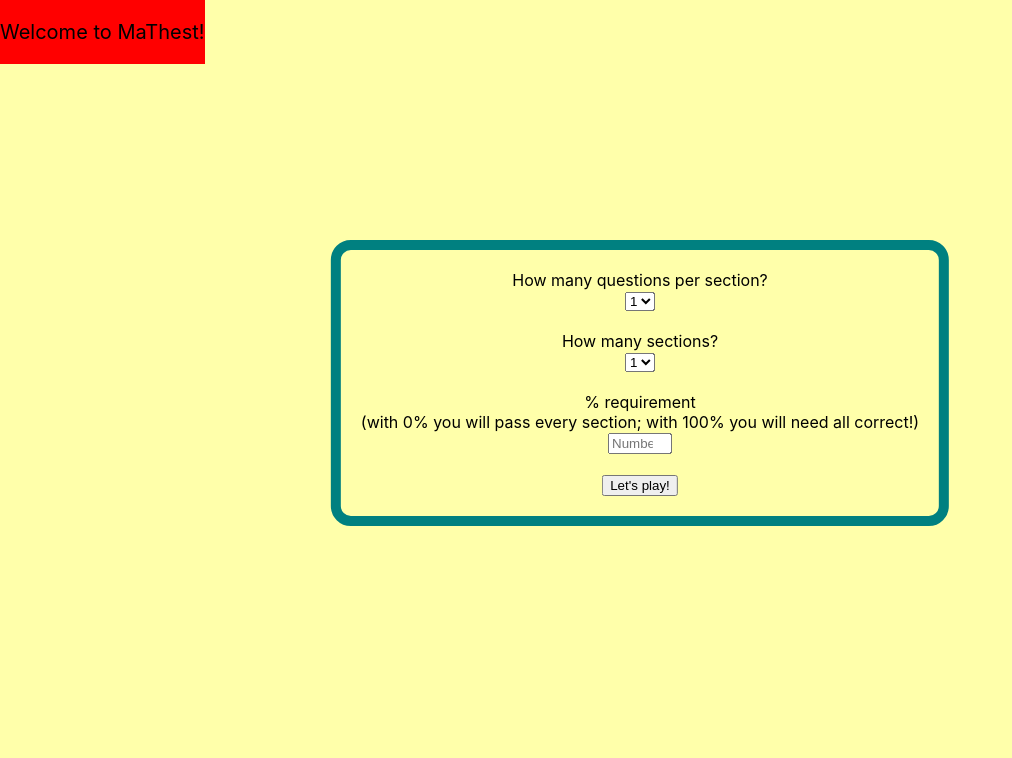
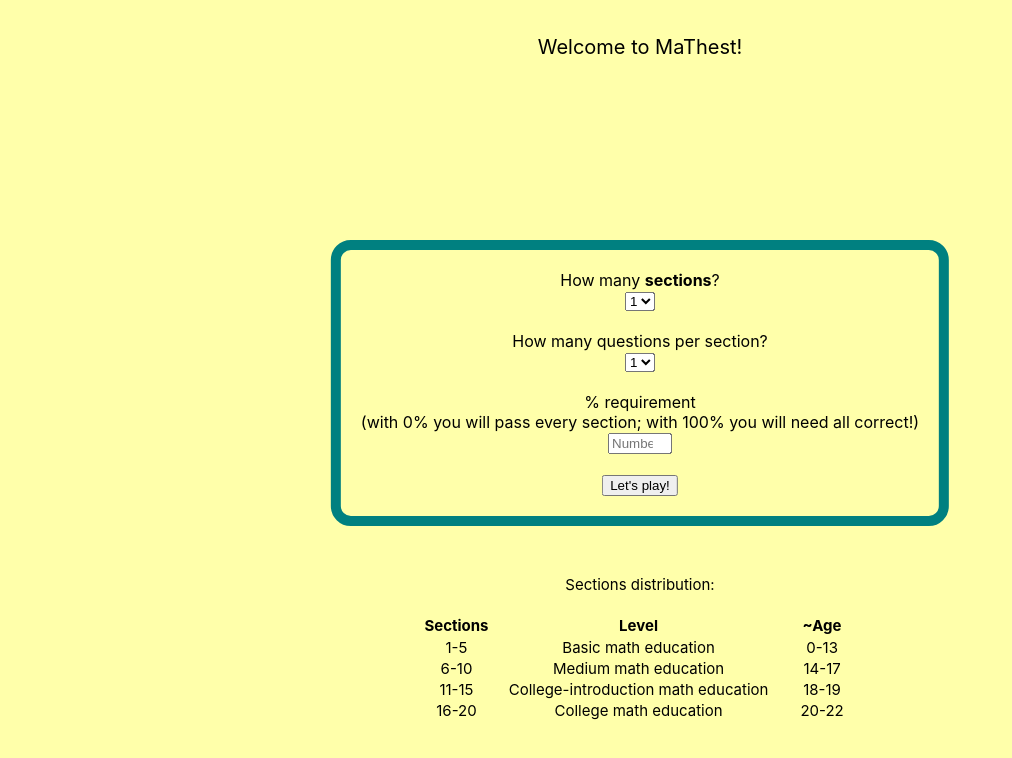
Before and after one commit to Niko12121/MaThest, a React (Create React App) app: page / in a window 1280 px wide. Shown: the top 758 px of the page, without its empty margins (0-1012 px from the left). Built offline with nearby package versions, Linux system fonts and the light colour scheme.

Commit message:
text explaining sections, 20 sections

```diff
--- a/src/App.js
+++ b/src/App.js
@@ -1,11 +1,13 @@
 import Header from "./components/header/header";
 import Form from "./components/form/form";
+import Explain from "./components/explain/explain";
 
 function App() {
   return (
     <div>
       <Header />
       <Form />
+      <Explain />
     </div>
   );
 }
--- /dev/null
+++ b/src/components/explain/explain.css
@@ -0,0 +1,23 @@
+#explain {
+    position: relative;
+    display: block;
+    top: calc(30vh + 320px);
+    text-align: center;
+    padding-bottom: 10px;
+}
+
+#explain-text {
+    padding-left: 10%;
+    padding-right: 10%;
+    text-align: center;
+    font-size: 15px;
+}
+
+#explain-table {
+    margin-left: auto;
+    margin-right: auto;
+}
+
+#explain-table td {
+    padding: 0 15px;
+  }
--- /dev/null
+++ b/src/components/explain/explain.js
@@ -0,0 +1,16 @@
+import React from 'react';
+import './explain.css';
+
+class Explain extends React.Component {
+    render() {
+        return <div id="explain"><p id="explain-text">Sections distribution:<br></br><br></br><table id="explain-table">
+            <tr><th>Sections</th><th>Level</th><th>~Age</th></tr>
+            <tr><td>1-5</td><td>Basic math education</td><td>0-13</td></tr>
+            <tr><td>6-10</td><td>Medium math education</td><td>14-17</td></tr>
+            <tr><td>11-15</td><td>College-introduction math education</td><td>18-19</td></tr>
+            <tr><td>16-20</td><td>College math education</td><td>20-22</td></tr>
+            </table></p></div>
+    }
+}
+
+export default Explain
--- a/src/components/form/form.js
+++ b/src/components/form/form.js
@@ -23,7 +23,9 @@ class Form extends React.Component {
         let r = parseInt(document.getElementById("requirement").value);
         if (isNaN(r) || r < 0 || r > 100) {
             alert('¡Requirement must be a number between 0 and 100!')
-        } else {this.setState({ isready: true, many_ques: q, many_sec: l, requer: r/100 })
+        } else {
+            document.getElementById("explain").style.display = "none";
+            this.setState({ isready: true, many_ques: q, many_sec: l, requer: r/100 })
         }
     }
     render() {
@@ -33,13 +35,13 @@ class Form extends React.Component {
         return (
             <div id="form">
                 <form>
-                    How many questions per section?<br></br><select id="questions_value">
-                        {this.options.map(a => {
+                    How many <b>sections</b>?<br></br><select id="levels_value">
+                        {this.levels.map(a => {
                             return <option value={a}>{a}</option>
                         })}
                     </select><br></br><br></br>
-                    How many sections?<br></br><select id="levels_value">
-                        {this.levels.map(a => {
+                    How many questions per section?<br></br><select id="questions_value">
+                        {this.options.map(a => {
                             return <option value={a}>{a}</option>
                         })}
                     </select><br></br><br></br>
--- a/src/components/header/header.css
+++ b/src/components/header/header.css
@@ -1,8 +1,8 @@
 .header{
     position: absolute;
+    display: block;
     text-align: center;
-    background-color: red;
-    z-index: -100;
+    width: 100%;
 }
 
 p{
```
